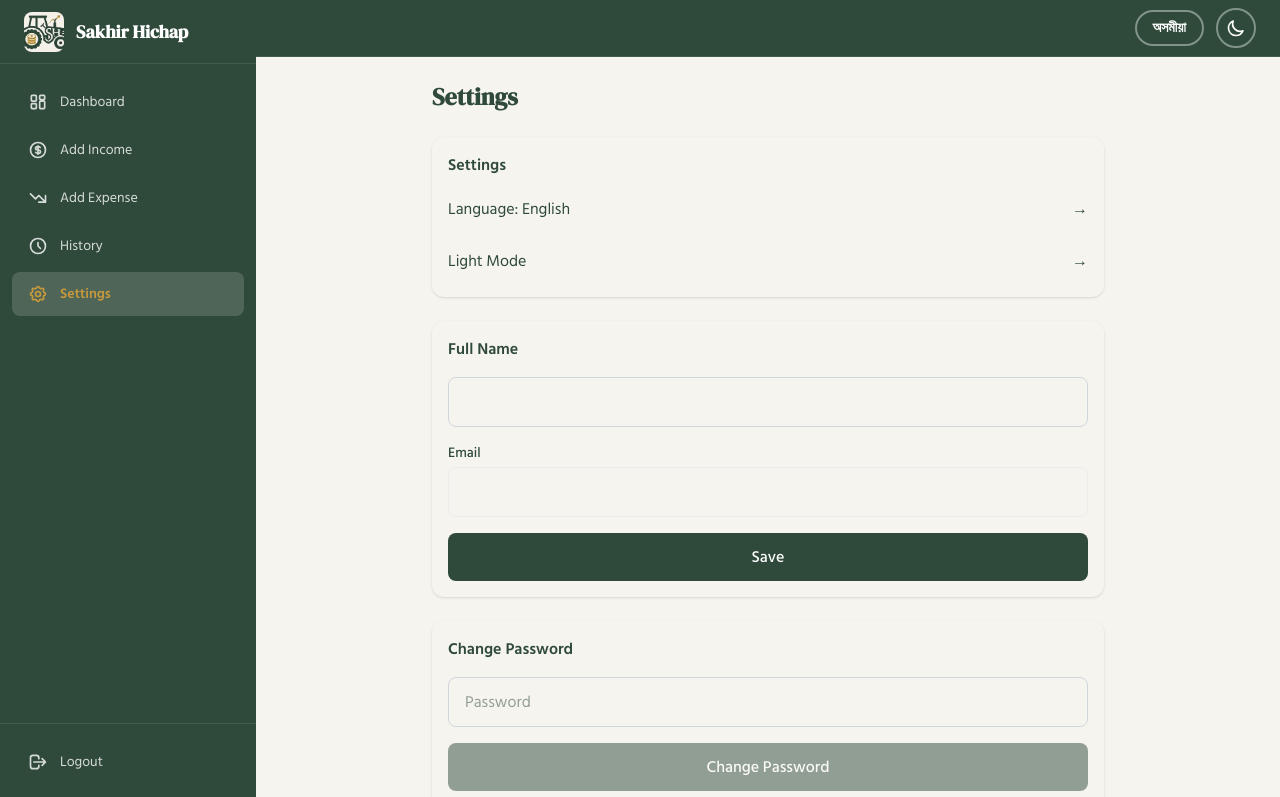
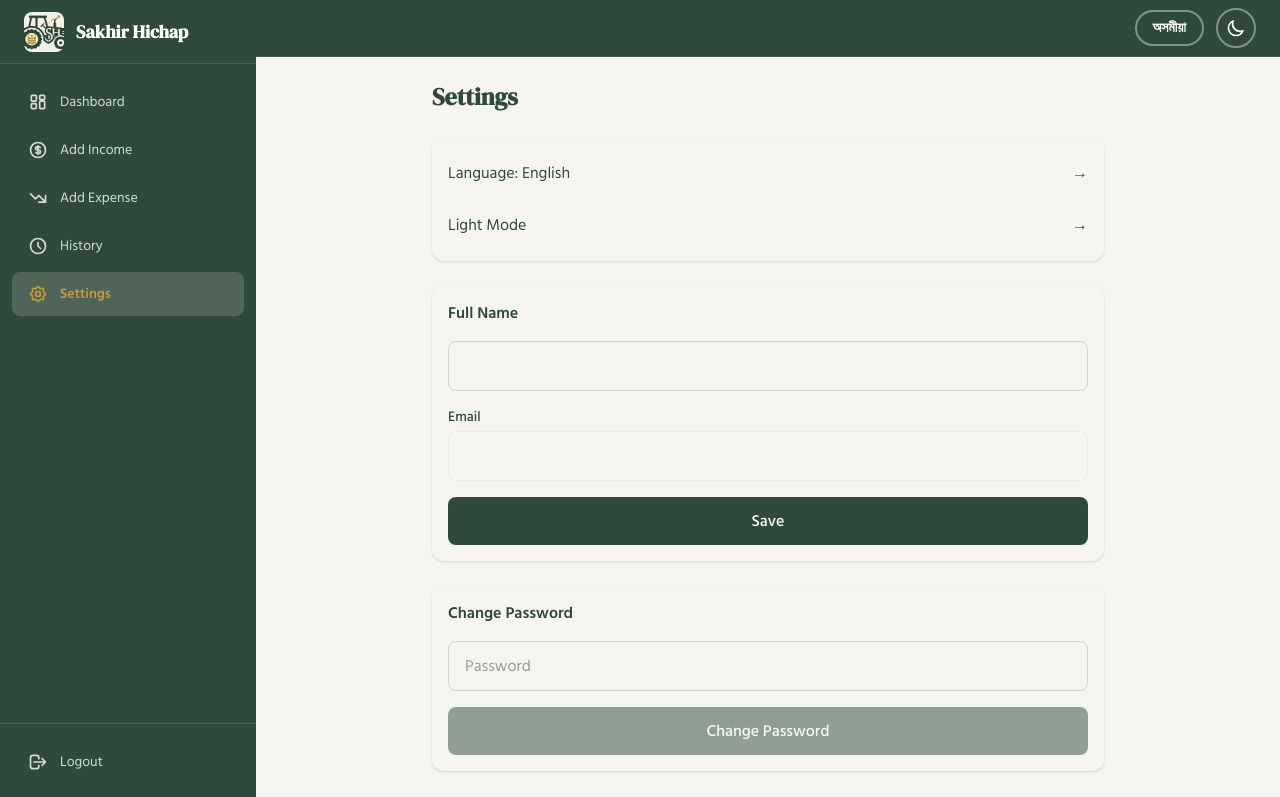
Before and after one commit to HITESHDAS-01/tractor-hisaab-clf, a Next.js app: page /settings in a window 1280 px wide. Shown: the top 797 px of the page. Built offline with nearby package versions, Linux system fonts and the light colour scheme; no server answers.

Commit message:
fix: remove duplicate Settings heading from card

```diff
--- a/app/(app)/settings/page.tsx
+++ b/app/(app)/settings/page.tsx
@@ -102,7 +102,6 @@ export default function SettingsPage() {
       </h2>
 
       <div className="bg-card p-4 rounded-xl shadow-sm space-y-3">
-        <h3 className="font-semibold">{t("settings", lang)}</h3>
         <button
           onClick={() => setLang(lang === "en" ? "as" : "en")}
           className="w-full flex justify-between items-center py-2"
```
